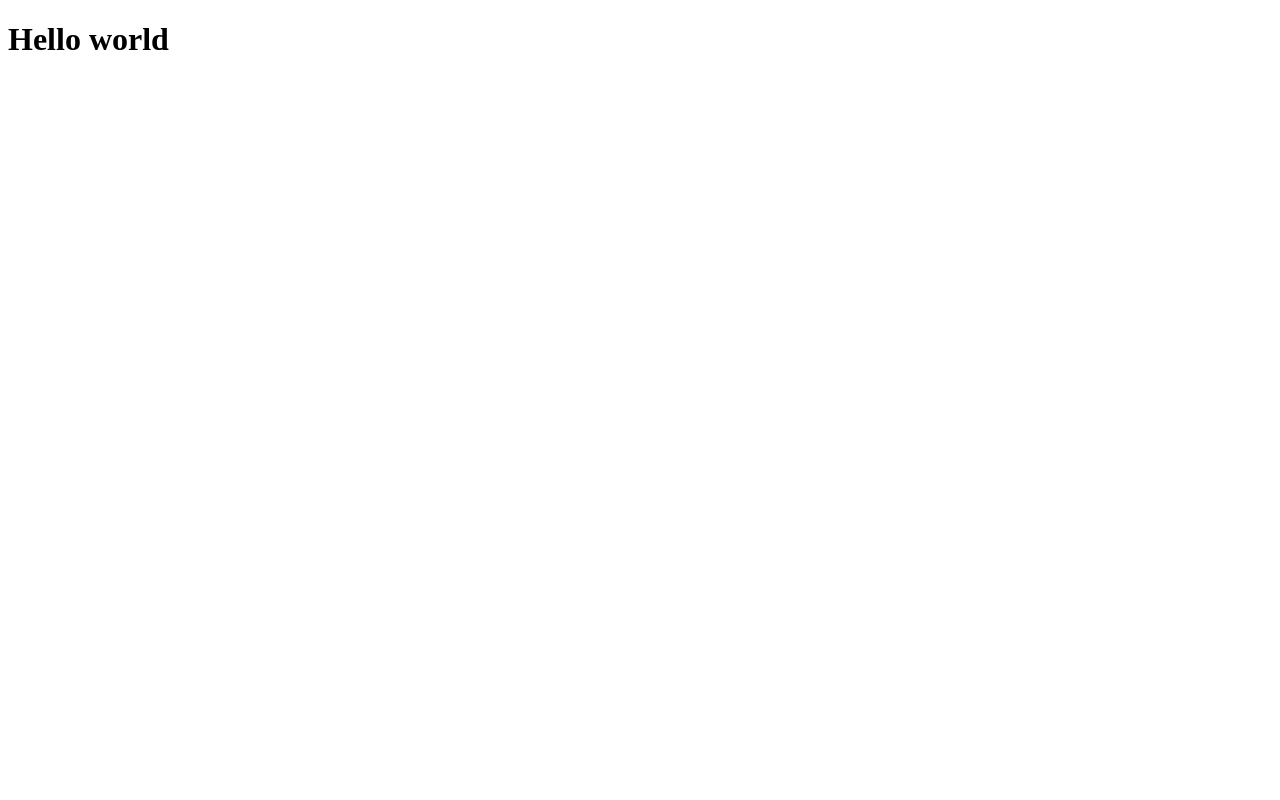
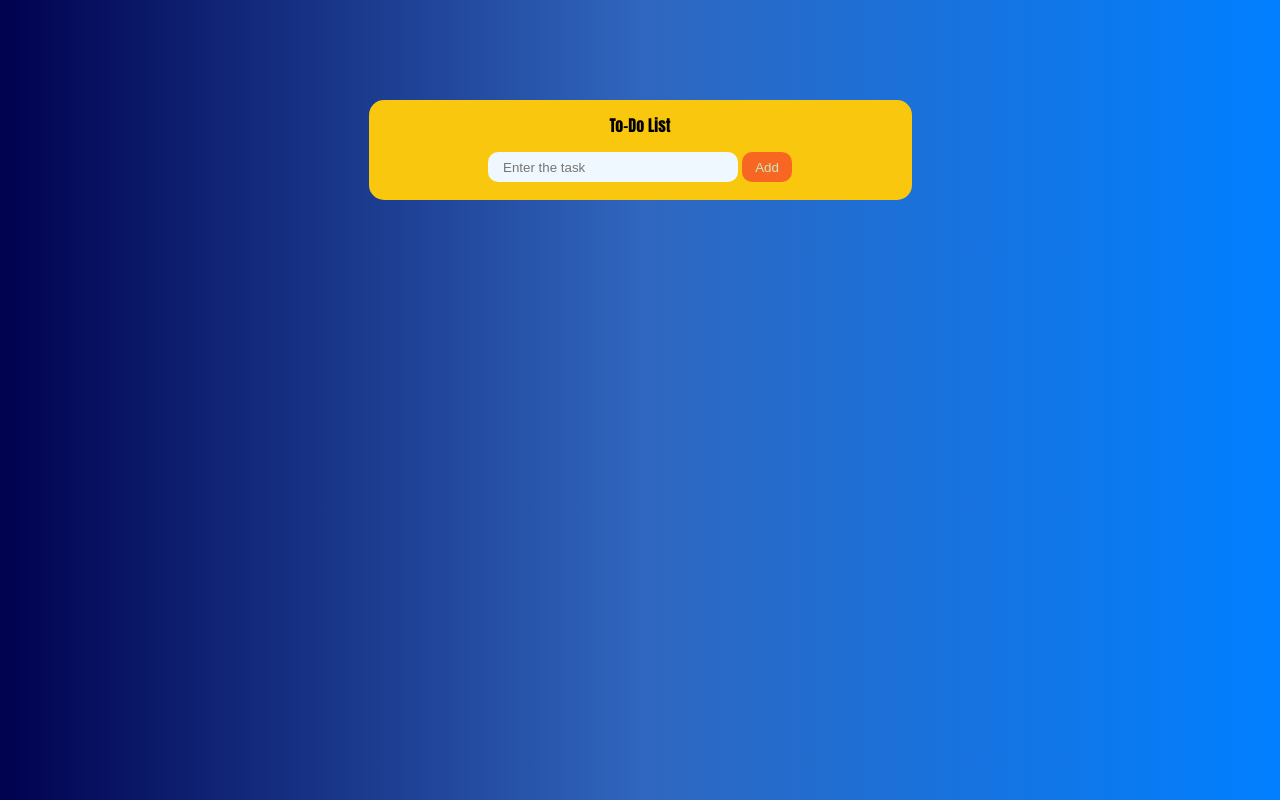
Before and after one commit to AryanSingh-2006/To-Do-list, a plain HTML site: page index.html in a window 1280 px wide. Drawn offline with Linux system fonts and the light colour scheme.

Commit message:
made the basic structure of the to do list

```diff
--- a/index.html
+++ b/index.html
@@ -3,9 +3,20 @@
 <head>
     <meta charset="UTF-8">
     <meta name="viewport" content="width=device-width, initial-scale=1.0">
+    <link rel="stylesheet" href="style.css">
     <title>Document</title>
 </head>
 <body>
-    <h1>Hello world</h1>
+    <div class="container">
+        <div id="container2">
+            <div id="todolist">
+                To-Do List
+            </div>
+            <div>
+                <input type="text" placeholder="Enter the task"id="textbox">
+                <button type="button" id="Add">Add</button>
+            </div>
+        </div>
+    </div>
 </body>
 </html>
--- a/style.css
+++ b/style.css
@@ -0,0 +1,51 @@
+* {
+    margin: 0;
+    padding: 0;
+    box-sizing: border-box;
+}
+
+.container {
+    width: 100%;
+    min-height: 100vh;
+    background: linear-gradient(90deg, #00014F, #3066BE,#007FFF);
+    display: flex;
+    justify-content: center;
+
+}
+
+#container2 {
+    width: 543px;
+    height: 100px; /* Let the height be determined by content */
+    background-color: #F9C80E;
+    margin-top: 100px;
+    display: flex;
+    align-items: center;
+    justify-content: center;
+    flex-direction: column;
+    border-radius: 15px;
+
+}
+#todolist{
+    font-family: Impact, Haettenschweiler, 'Arial Narrow Bold', sans-serif;
+    margin: 10px;
+    margin-bottom: 15px;
+}
+#textbox{
+    border: none;
+    height: 30px;
+    width: 250px;
+    border-radius: 10px;
+    background-color: aliceblue;
+}
+#textbox::placeholder{
+    padding-left: 15px;
+}
+#Add{
+    height: 30px;
+    width: 50px;
+    border-radius: 10px;
+    border: none;
+    margin-bottom: 15px;
+    color: #c6ebbe;
+    background-color: #F86624;
+}
```
